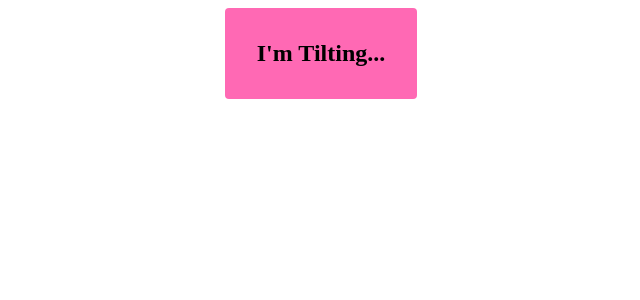
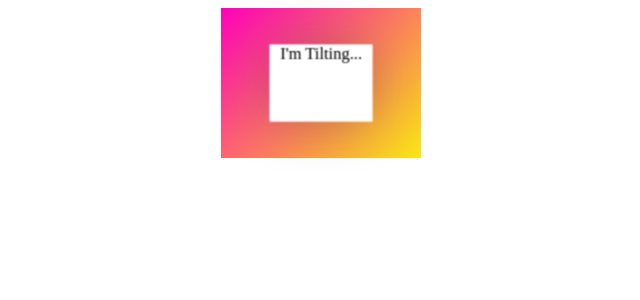
Before and after one commit to MissedMemo/react-hooks, a React app: page / in a window 1280 px wide. Shown: the top 300 px of the page, without its empty margins (319-959 px from the left). Built offline with nearby package versions, Linux system fonts and the light colour scheme; the HTML template or start-up script is replaced by a standard one.

Commit message:
combine emotion styling, useRef hook, & 3rd partly animation lib

```diff
--- a/package.json
+++ b/package.json
@@ -11,7 +11,8 @@
     "babel-plugin-emotion": "^10.0.7",
     "express": "^4.16.4",
     "react": "^16.8.0-alpha.1",
-    "react-dom": "^16.8.0-alpha.1"
+    "react-dom": "^16.8.0-alpha.1",
+    "vanilla-tilt": "^1.6.1"
   },
   "devDependencies": {
     "@babel/core": "^7.2.2",
--- a/src/3-useRef/app.jsx
+++ b/src/3-useRef/app.jsx
@@ -1,6 +1,6 @@
 /** @jsx jsx */
 import { css, jsx } from '@emotion/core'
-import React, { Fragment } from 'react'
+import React from 'react'
 import Tilt from './tilt'
 
 const centered = css`
--- a/src/3-useRef/tilt.jsx
+++ b/src/3-useRef/tilt.jsx
@@ -1,22 +1,47 @@
-import React, { useState, useEffect } from 'react'
+import React, { useRef, useEffect } from 'react'
+import VanillaTilt from 'vanilla-tilt'
 import styled from '@emotion/styled'
 
-const TiltChild = styled.div`
-  padding: 32px;
-  background-color: hotpink;
-  font-size: 24px;
-  border-radius: 4px;
-  color: black;
-  font-weight: bold;
-  &:hover {
-    color: white;
-  }
+const TiltRoot = styled.div`
+  height: 150px;
+  background-color: red;
+  width: 200px;
+  background-image: linear-gradient(135deg, #ff00ba 0%, #fae713 100%);
+  transform-style: preserve-3d;
+  will-change: transform;
+  transform: perspective(1000px) rotateX(0deg) rotateY(0deg) scale3d(1, 1, 1);
 `
 
-const Tilt = props => <div className='tiltRoot'>
-  <TiltChild>
-    { props.children }
-  </TiltChild>
-</div>
+const TiltChild = styled.div`
+  position: absolute;
+  width: 50%;
+  height: 50%;
+  top: 50%;
+  left: 50%;
+  transform: translateZ(30px) translateX(-50%) translateY(-50%);
+  box-shadow: 0 0 50px 0 rgba(51, 51, 51, 0.3);
+  background-color: white;
+`
+
+const Tilt = props => {
+
+  const tiltRef = useRef()
+
+  useEffect(() => {
+    VanillaTilt.init( tiltRef.current, {
+      max: 25,
+      speed: 400,
+      glare: true,
+      'max-glare': 0.5,
+    })
+    return () => tiltRef.current.vanillaTilt.destroy()
+  }, [])
+
+  return <TiltRoot ref={tiltRef}>
+    <TiltChild>
+      { props.children }
+    </TiltChild>
+  </TiltRoot>
+}
 
 export default Tilt
```
Also changed, not shown: 1 other file (tests, documents, lock files or other folders).
